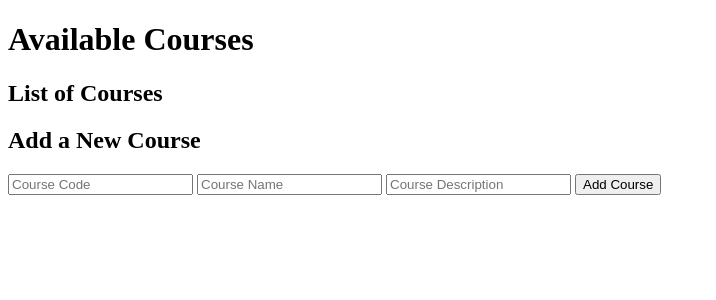
After one commit to Essi01/A4MicroS, a Flask app: page /courses in a window 1280 px wide. The commit adds this page. Shown: the top 300 px of the page, without its empty margins (0-716 px from the left). Run offline with Flask 2, Linux system fonts and the light colour scheme; data that the repository does not hold is empty.

Commit message:
added main.py and courses.html

```diff
--- a/Frontend/main.py
+++ b/Frontend/main.py
@@ -1,10 +1,69 @@
-from flask import Flask, render_template
+from flask import Flask, jsonify, request, Response, render_template
+from pymongo import MongoClient
+from bson.json_util import dumps, loads
+from bson.objectid import ObjectId
 
 app = Flask(__name__)
+
+# MongoDB setup
+client = MongoClient('mongodb://admin:admin@localhost:27017')
+db = client['course_management']  # Adjusted database name
+courses_collection = db['courses']
+
+# Function to add CORS headers to the response
+def add_cors_headers(response):
+    response.headers['Access-Control-Allow-Origin'] = '*'
+    response.headers['Access-Control-Allow-Methods'] = 'PUT, GET, POST, DELETE, OPTIONS'
+    response.headers['Access-Control-Allow-Headers'] = 'Content-Type, Authorization'
+    return response
+
+# Apply CORS headers to all routes
+app.after_request(add_cors_headers)
 
 @app.route('/')
 def home():
     return render_template('index.html')
 
+@app.route('/courses')
+def courses_page():
+    return render_template('courses.html')
+
+@app.route('/course/<id>')
+def course_detail(id):
+    # Here you can fetch course details from MongoDB using the provided id
+    course = courses_collection.find_one({"_id": ObjectId(id)})
+    if course:
+        course_details = loads(dumps(course))  # Convert MongoDB BSON to JSON
+        return render_template('course-detail.html', course=course_details)
+    else:
+        return "Course not found", 404
+
+@app.route('/enroll')
+def enroll():
+    return render_template('enroll.html')
+
+@app.route('/discussions')
+def discussions():
+    return render_template('discussions.html')
+
+@app.route('/api/courses', methods=['GET'])
+def get_courses():
+    courses = courses_collection.find({})
+    return Response(dumps(courses), mimetype='application/json')
+
+@app.route('/api/courses', methods=['POST'])
+def add_course():
+    data = request.json
+    result = courses_collection.insert_one(data)
+    return jsonify({'result': 'Course added', 'id': str(result.inserted_id)})
+
+@app.route('/api/courses/<id>', methods=['DELETE'])
+def delete_course(id):
+    result = courses_collection.delete_one({'_id': ObjectId(id)})
+    if result.deleted_count:
+        return jsonify({'result': 'Course deleted'})
+    else:
+        return jsonify({'error': 'Course not found'}), 404
+
 if __name__ == '__main__':
     app.run(debug=True)
--- /dev/null
+++ b/Frontend/templates/courses.html
@@ -0,0 +1,73 @@
+<!DOCTYPE html>
+<html lang="en">
+<head>
+    <meta charset="UTF-8">
+    <meta name="viewport" content="width=device-width, initial-scale=1.0">
+    <title>Courses - Online Learning Platform</title>
+</head>
+<body>
+    <header>
+        <h1>Available Courses</h1>
+    </header>
+    <main>
+        <section>
+            <h2>List of Courses</h2>
+            <ul id="courses-list"></ul>
+        </section>
+        <section>
+            <h2>Add a New Course</h2>
+            <form id="add-course-form">
+                <input type="text" id="course-code" placeholder="Course Code" required>
+                <input type="text" id="course-name" placeholder="Course Name" required>
+                <input type="text" id="course-description" placeholder="Course Description" required>
+                <button type="submit">Add Course</button>
+            </form>
+        </section>
+    </main>
+    <script>
+        document.addEventListener('DOMContentLoaded', function() {
+            fetchCourses();
+
+            document.getElementById('add-course-form').addEventListener('submit', function(e) {
+                e.preventDefault();
+                addNewCourse();
+            });
+        });
+
+        function fetchCourses() {
+            fetch('/api/courses')
+                .then(response => response.json())
+                .then(data => {
+                    const coursesList = document.getElementById('courses-list');
+                    coursesList.innerHTML = '';
+                    data.forEach(course => {
+                        const li = document.createElement('li');
+                        li.textContent = `Code: ${course.code} - Name: ${course.name} - Description: ${course.description}`;
+                        coursesList.appendChild(li);
+                    });
+                })
+                .catch(error => console.error('Error fetching courses:', error));
+        }
+
+        function addNewCourse() {
+            const code = document.getElementById('course-code').value;
+            const name = document.getElementById('course-name').value;
+            const description = document.getElementById('course-description').value;
+
+            fetch('/api/courses', {
+                method: 'POST',
+                headers: {
+                    'Content-Type': 'application/json'
+                },
+                body: JSON.stringify({ code, name, description })
+            })
+            .then(response => response.json())
+            .then(data => {
+                console.log(data); // Log the response from the server
+                fetchCourses(); // Refresh the courses list after adding a new course
+            })
+            .catch(error => console.error('Error adding course:', error));
+        }
+    </script>
+</body>
+</html>
--- a/Frontend/templates/index.html
+++ b/Frontend/templates/index.html
@@ -11,7 +11,7 @@
         <h1>Welcome to Our Online Learning Platform</h1>
         <nav>
             <ul>
-                <li><a href="courses.html">Courses</a></li>
+                <li><a href="/courses">Courses</a></li>
                 <li><a href="enroll.html">Enroll</a></li>
                 <li><a href="assessments.html">Assessments</a></li>
                 <li><a href="discussions.html">Discussions</a></li>
```
Also changed, not shown: Frontend/templates/course-detail.html (added, +30 -0 lines).
